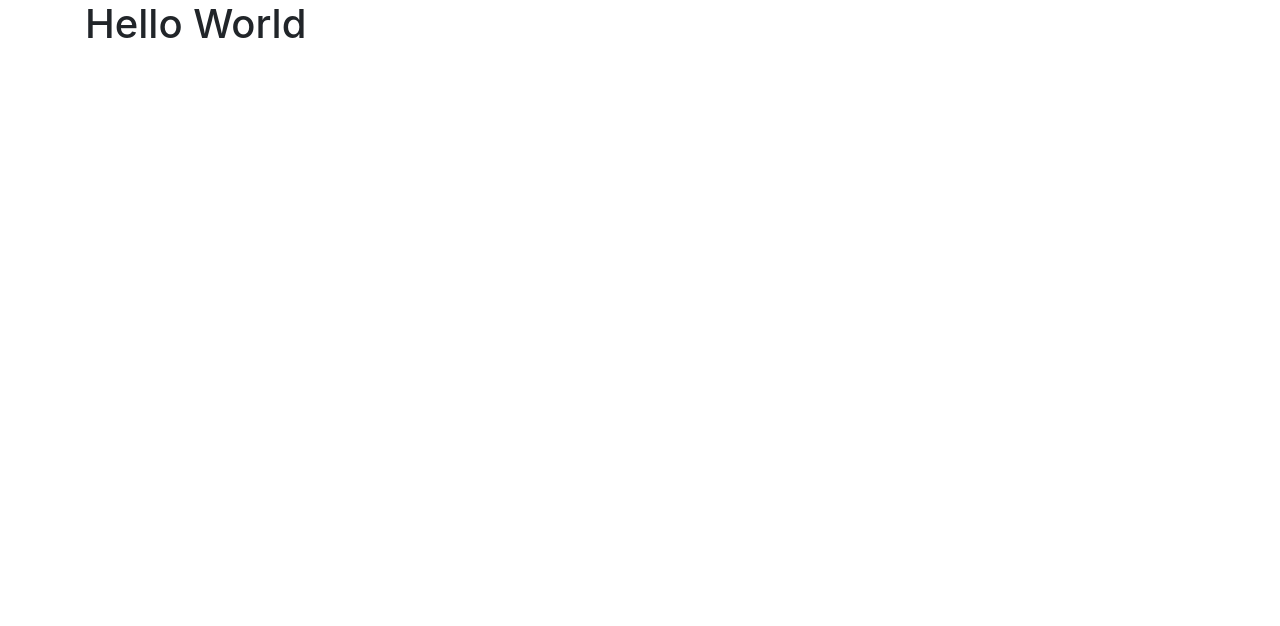
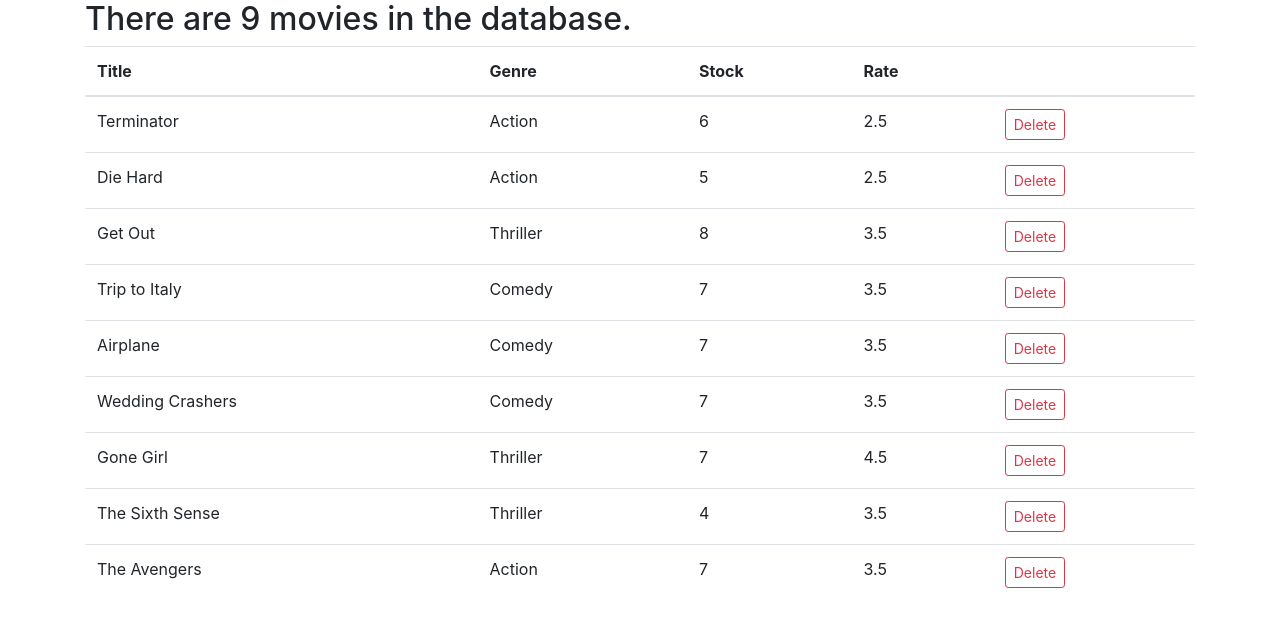
Before and after one commit to funduval/vidly2, a React (Create React App) app: page / in a window 1280 px wide. Shown: the top 626 px of the page. Built offline with nearby package versions, Linux system fonts and the light colour scheme.

Commit message:
render table and delete buttons that update list

```diff
--- a/src/App.js
+++ b/src/App.js
@@ -1,11 +1,12 @@
 import React, { Component } from "react";
 import "./App.css";
+import Movies from "./components/movies";
 
 class App extends Component {
   render() {
     return (
       <main className="container">
-        <h1>Hello World</h1>
+        <Movies />
       </main>
     );
   }
--- /dev/null
+++ b/src/components/movies.jsx
@@ -0,0 +1,58 @@
+import React, { Component } from "react";
+import { getMovies } from "../services/fakeMovieService";
+
+class Movies extends Component {
+  state = {
+    movies: getMovies(),
+    count: getMovies().length,
+  };
+
+  handleDelete = (id) => {
+    let newMovieList = this.state.movies.filter((movie) => movie._id !== id);
+    this.setState({
+      movies: newMovieList,
+      count: newMovieList.length,
+    });
+  };
+
+  render() {
+    let { count } = this.state;
+    return (
+      <div>
+        {count === 0 && "<h2>There are {count} movies in the database.</h2>"}
+        <h2>There are {count} movies in the database.</h2>
+        <table class="table">
+          <thead>
+            <tr>
+              <th scope="col">Title</th>
+              <th scope="col">Genre</th>
+              <th scope="col">Stock</th>
+              <th scope="col">Rate</th>
+              <th scope="col"></th>
+            </tr>
+          </thead>
+          <tbody>
+            {this.state.movies.map((movie) => (
+              <tr key="movie._id">
+                <td>{movie.title}</td>
+                <td>{movie.genre.name}</td>
+                <td>{movie.numberInStock}</td>
+                <td>{movie.dailyRentalRate}</td>
+                <td>
+                  <button
+                    onClick={() => this.handleDelete(movie._id)}
+                    className="btn btn-sm btn-outline-danger"
+                  >
+                    Delete
+                  </button>
+                </td>
+              </tr>
+            ))}
+          </tbody>
+        </table>
+      </div>
+    );
+  }
+}
+
+export default Movies;
```
Also changed, not shown: src/index.js (+8 -8 lines).
